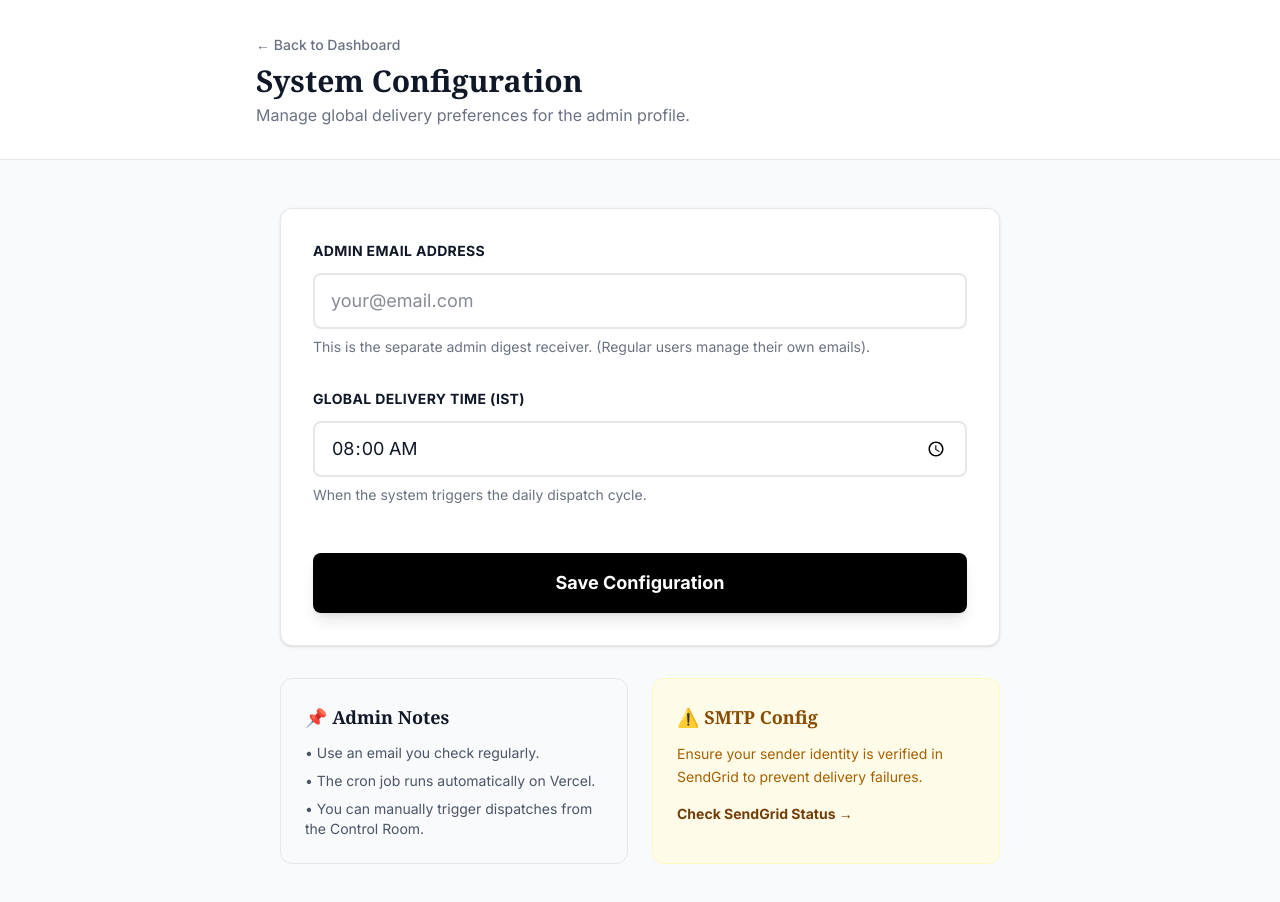
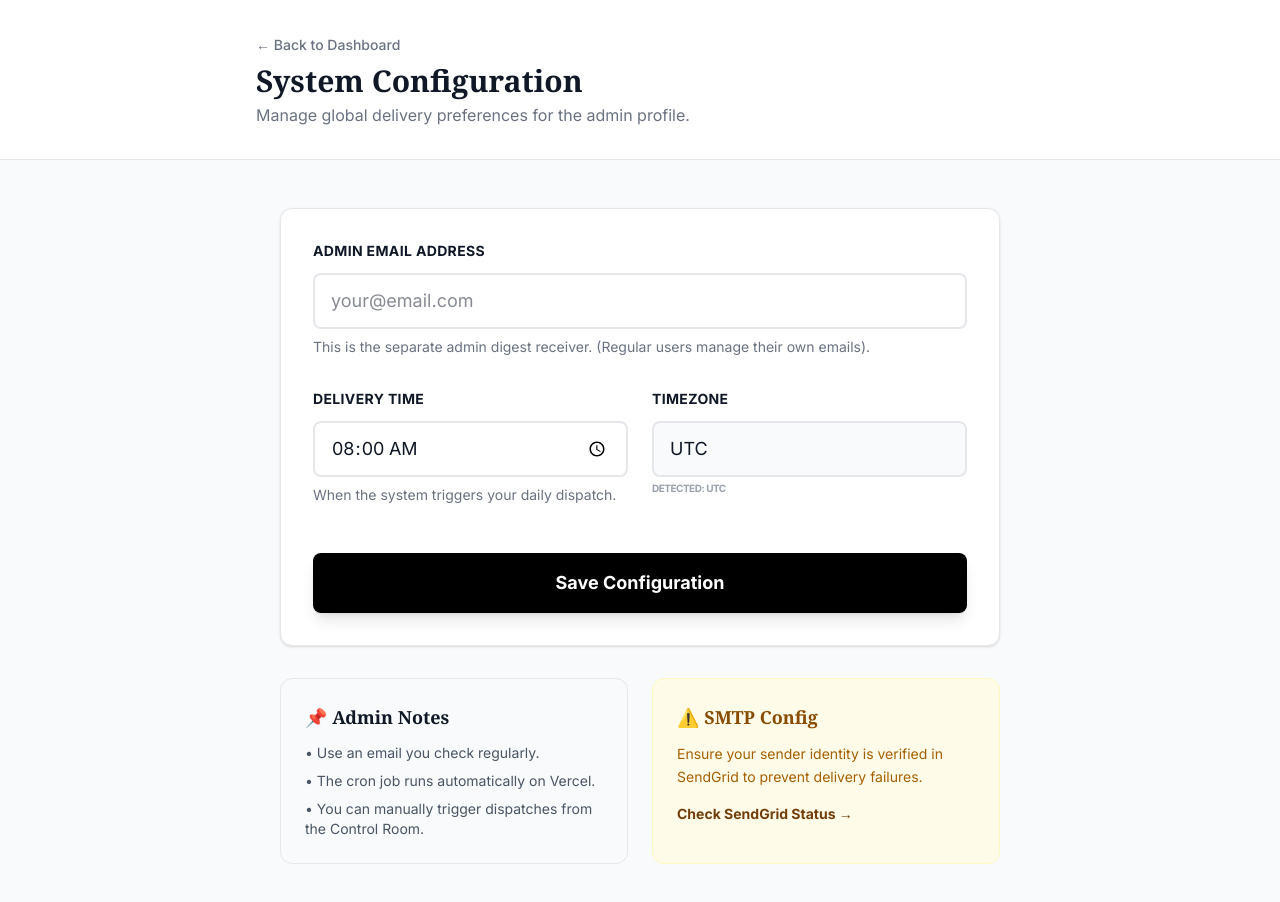
Before and after one commit to heyybhargav/personal-newsletter, a Next.js app: page /settings in a window 1280 px wide. Shown: the top 902 px of the page. Built offline with nearby package versions, Linux system fonts and the light colour scheme; no server answers; the database is empty.

Commit message:
Timezone-aware scheduling: Hourly cron, auto-detection, and smart dispatch filtering

```diff
--- a/app/api/cron/route.ts
+++ b/app/api/cron/route.ts
@@ -3,27 +3,47 @@ import { getAllUsers, getUser } from '@/lib/db';
 import { aggregateContent } from '@/lib/content-aggregator';
 import { generateUnifiedBriefing } from '@/lib/gemini';
 import { sendUnifiedDigestEmail } from '@/lib/email';
+import { formatInTimeZone } from 'date-fns-tz';
 
 export async function GET() {
     try {
         const userEmails = await getAllUsers();
-        console.log(`[Cron] Starting digest dispatch for ${userEmails.length} users...`);
+        console.log(`[Cron] Starting dispatch check for ${userEmails.length} users...`);
+
+        const now = new Date();
+        const results = [];
 
         // Process all users
-        // In production, consider using Upstash QStash for queued processing
-        const results = await Promise.allSettled(userEmails.map(async (email) => {
+        for (const email of userEmails) {
             const user = await getUser(email);
-            if (!user || !user.sources.length) {
-                console.log(`[Cron] Skipping ${email}: no sources`);
-                return { email, status: 'skipped' };
+            if (!user) continue;
+
+            // Step 0: Check if it's the right time in the user's timezone
+            const userTimezone = user.preferences.timezone || 'Asia/Kolkata';
+            const userHour = user.preferences.deliveryTime?.split(':')[0] || '08';
+
+            // Format current time in user's timezone to get their local hour
+            const currentLocalHour = formatInTimeZone(now, userTimezone, 'HH');
+
+            if (currentLocalHour !== userHour) {
+                console.log(`[Cron] Skipping ${email}: Local hour is ${currentLocalHour}, expected ${userHour}`);
+                continue;
+            }
+
+            if (!user.sources || user.sources.length === 0) {
+                console.log(`[Cron] Skipping ${email}: No sources configured`);
+                results.push({ email, status: 'skipped_no_sources' });
+                continue;
             }
 
             // Step 1: Aggregate content for this user
-            console.log(`[Cron] Processing ${email}: ${user.sources.length} sources`);
+            console.log(`[Cron] 🕒 Triggering dispatch for ${email} (Local time matches)`);
             const content = await aggregateContent(user.sources);
+
             if (content.length === 0) {
                 console.log(`[Cron] Skipping ${email}: no content found`);
-                return { email, status: 'no_content' };
+                results.push({ email, status: 'no_content' });
+                continue;
             }
 
             // Step 2: Generate UNIFIED briefing
@@ -34,12 +54,13 @@ export async function GET() {
             await sendUnifiedDigestEmail(user.email, briefing);
             console.log(`[Cron] ✅ Sent to ${email}`);
 
-            return { email, status: 'sent', items: content.length };
-        }));
+            results.push({ email, status: 'sent', items: content.length });
+        }
 
         return NextResponse.json({
             success: true,
-            timestamp: new Date().toISOString(),
+            timestamp: now.toISOString(),
+            processed: results.length,
             results
         });
     } catch (error: any) {
--- a/app/api/settings/route.ts
+++ b/app/api/settings/route.ts
@@ -22,6 +22,9 @@ export async function POST(request: Request) {
         if (body.deliveryTime !== undefined) {
             prefs.deliveryTime = body.deliveryTime;
         }
+        if (body.timezone !== undefined) {
+            prefs.timezone = body.timezone;
+        }
 
         await savePreferences(prefs);
         return NextResponse.json(prefs);
--- a/app/api/subscribe/route.ts
+++ b/app/api/subscribe/route.ts
@@ -4,14 +4,14 @@ import { Source } from '@/lib/types';
 
 export async function POST(request: Request) {
     try {
-        const { email, topics } = await request.json();
+        const { email, topics, timezone } = await request.json();
 
         if (!email || !topics || !Array.isArray(topics)) {
             return NextResponse.json({ error: 'Invalid request' }, { status: 400 });
         }
 
         // 1. Create User
-        await createUser(email);
+        await createUser(email, { timezone });
 
         // 2. Add Sources based on Topics
         // For MVP, we'll map topics to 1-2 hardcoded high-quality sources
--- a/app/settings/page.tsx
+++ b/app/settings/page.tsx
@@ -6,6 +6,7 @@ import Link from 'next/link';
 export default function SettingsPage() {
     const [email, setEmail] = useState('');
     const [deliveryTime, setDeliveryTime] = useState('08:00');
+    const [timezone, setTimezone] = useState('Asia/Kolkata');
     const [loading, setLoading] = useState(true);
     const [saving, setSaving] = useState(false);
     const [message, setMessage] = useState('');
@@ -20,6 +21,10 @@ export default function SettingsPage() {
             const data = await res.json();
             setEmail(data.email || '');
             setDeliveryTime(data.deliveryTime || '08:00');
+
+            // Auto-detect browser timezone if none is set
+            const browserTimezone = Intl.DateTimeFormat().resolvedOptions().timeZone;
+            setTimezone(data.timezone || browserTimezone);
         } catch (error) {
             console.error('Error fetching settings:', error);
         } finally {
@@ -36,7 +41,7 @@ export default function SettingsPage() {
             const res = await fetch('/api/settings', {
                 method: 'POST',
                 headers: { 'Content-Type': 'application/json' },
-                body: JSON.stringify({ email, deliveryTime })
+                body: JSON.stringify({ email, deliveryTime, timezone })
             });
 
             if (res.ok) {
@@ -98,9 +103,10 @@ export default function SettingsPage() {
                                 </p>
                             </div>
 
+                            <div className="grid md:grid-cols-2 gap-6">
                                 <div>
                                     <label className="block text-sm font-bold text-gray-900 uppercase tracking-wide mb-3">
-                                    Global Delivery Time (IST)
+                                        Delivery Time
                                     </label>
                                     <input
                                         type="time"
@@ -110,8 +116,25 @@ export default function SettingsPage() {
                                         required
                                     />
                                     <p className="text-sm text-gray-500 mt-2">
-                                    When the system triggers the daily dispatch cycle.
+                                        When the system triggers your daily dispatch.
                                     </p>
+                                </div>
+                                <div>
+                                    <label className="block text-sm font-bold text-gray-900 uppercase tracking-wide mb-3">
+                                        Timezone
+                                    </label>
+                                    <input
+                                        type="text"
+                                        value={timezone}
+                                        onChange={e => setTimezone(e.target.value)}
+                                        className="w-full border-2 border-gray-200 rounded-lg px-4 py-3 focus:ring-2 focus:ring-black focus:border-transparent text-lg transition-all bg-gray-50"
+                                        placeholder="e.g., Asia/Kolkata"
+                                        required
+                                    />
+                                    <p className="text-[10px] text-gray-400 mt-1 uppercase font-bold tracking-tighter">
+                                        Detected: {Intl.DateTimeFormat().resolvedOptions().timeZone}
+                                    </p>
+                                </div>
                             </div>
 
                             <div className="pt-4">
--- a/app/subscribe/page.tsx
+++ b/app/subscribe/page.tsx
@@ -32,10 +32,11 @@ export default function SubscribePage() {
     const handleComplete = async () => {
         setLoading(true);
         try {
+            const timezone = Intl.DateTimeFormat().resolvedOptions().timeZone;
             const res = await fetch('/api/subscribe', {
                 method: 'POST',
                 headers: { 'Content-Type': 'application/json' },
-                body: JSON.stringify({ email, topics: selectedTopics }),
+                body: JSON.stringify({ email, topics: selectedTopics, timezone }),
             });
 
             if (res.ok) {
--- a/lib/db.ts
+++ b/lib/db.ts
@@ -1,5 +1,5 @@
 import { Redis } from '@upstash/redis';
-import { UserProfile, Source } from './types';
+import { UserProfile, Source, UserPreferences } from './types';
 
 // Initialize Redis
 const redis = new Redis({
@@ -26,7 +26,7 @@ export async function getUser(email: string): Promise<UserProfile | null> {
     }
 }
 
-export async function createUser(email: string): Promise<UserProfile> {
+export async function createUser(email: string, initialPrefs?: Partial<UserPreferences>): Promise<UserProfile> {
     const existing = await getUser(email);
     if (existing) return existing;
 
@@ -34,7 +34,7 @@ export async function createUser(email: string): Promise<UserProfile> {
         email,
         preferences: {
             deliveryTime: '08:00',
-            timezone: 'Asia/Kolkata', // Default to IST for now, will make dynamic later
+            timezone: initialPrefs?.timezone || 'Asia/Kolkata', // Default to IST if not provided
             digestFormat: 'comprehensive'
         },
         sources: [], // Start empty
@@ -105,6 +105,7 @@ export async function getPreferences() {
     return {
         email: user.email,
         deliveryTime: user.preferences.deliveryTime,
+        timezone: user.preferences.timezone,
         sources: user.sources
     };
 }
@@ -112,6 +113,7 @@ export async function getPreferences() {
 export async function savePreferences(legacyPrefs: any) {
     const user = await getUser(ADMIN_EMAIL) || await createUser(ADMIN_EMAIL);
     user.preferences.deliveryTime = legacyPrefs.deliveryTime || '08:00';
+    user.preferences.timezone = legacyPrefs.timezone || 'Asia/Kolkata';
     user.sources = legacyPrefs.sources || [];
     await saveUser(user);
 }
--- a/package.json
+++ b/package.json
@@ -14,6 +14,7 @@
     "@upstash/redis": "^1.36.2",
     "cheerio": "^1.2.0",
     "date-fns": "^4.1.0",
+    "date-fns-tz": "^3.2.0",
     "groq-sdk": "^0.37.0",
     "next": "16.1.6",
     "react": "19.2.3",
```
Also changed, not shown: vercel.json, 1 other file (tests, documents, lock files or other folders). Lines whose indentation alone changed are shown as unchanged.
